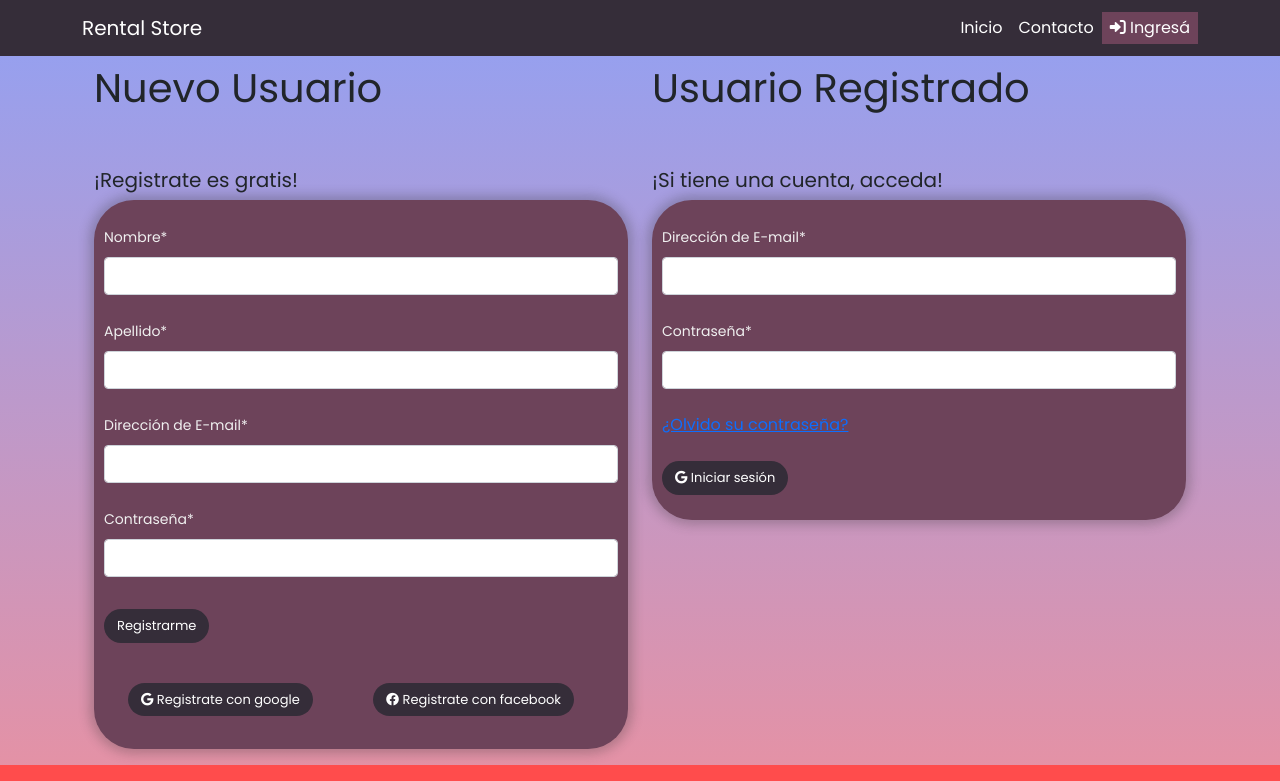
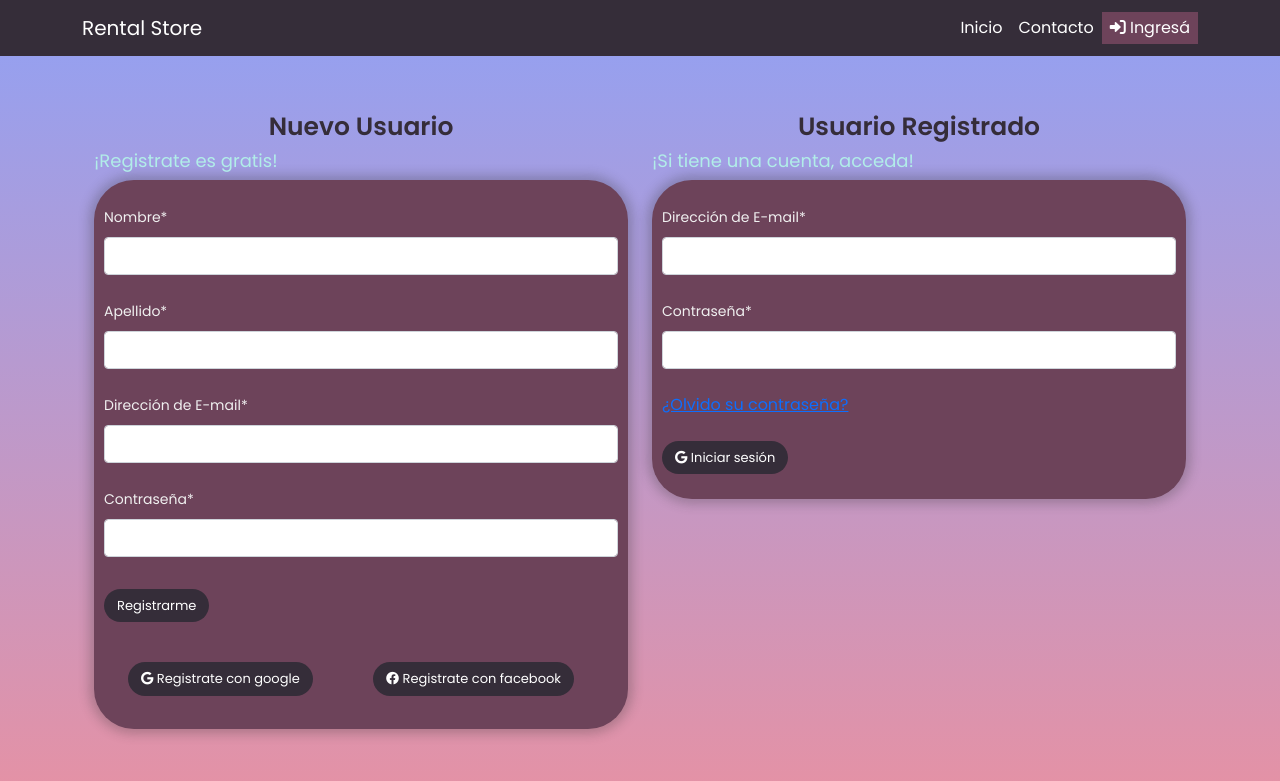
Before and after one commit to Melones5/rentalstorev1, a React (Create React App) app in the folder front/: page /login in a window 1280 px wide. Shown: the top 781 px of the page. Built offline with nearby package versions, Linux system fonts and the light colour scheme.

Commit message:
arreglo login

```diff
--- a/front/src/components/Formulario/Form.css
+++ b/front/src/components/Formulario/Form.css
@@ -1,3 +1,4 @@
+/*Form register styles*/
 .form-container-register {
   width: 100%;
   background: #6d435aff;
@@ -6,33 +7,7 @@
   box-shadow: 0 0 11px 5px rgba(49, 48, 49, 0.268);
 }
 
-.form-container-login {
-      width: 100%;
-      background: #6d435aff;
-      padding: 25px 10px;
-      border-radius: 40px;
-      box-shadow: 0 0 11px 5px rgba(49, 48, 49, 0.268);
-}
-
-.form-button {
-      color: #f0f0f0;
-      background-color: #FF4C4C;
-      font-family: 'Poppins', sans-serif;
-      font-size: 16px;
-      font-weight: 400;
-      border-radius: 30px;
-}
-
-.form-button:active {
-      background-color: #006AE8;
-}
-
-.form-button:hover {
-      background-color: #a571ff;
-      color: #f0f0f0;
-}
-
-.register-button{
+.register-button {
   font-size: 13px;
   color: white;
   background-color: #352d39ff;
@@ -45,7 +20,16 @@
   color: #f0f0f0;
 }
 
-.login-button{
+/*Form login styles*/
+.form-container-login {
+  width: 100%;
+  background: #6d435aff;
+  padding: 25px 10px;
+  border-radius: 40px;
+  box-shadow: 0 0 11px 5px rgba(49, 48, 49, 0.268);
+}
+
+.login-button {
   font-size: 13px;
   color: white;
   background-color: #352d39ff;
@@ -58,6 +42,22 @@
   color: #f0f0f0;
 }
 
+.form-h1 {
+  font-family: 'Poppins', sans-serif;
+  font-size: 25px;
+  text-align: center;
+  font-weight: 600;
+  color: #352d39ff;
+}
+
+.form-h5 {
+  font-family: 'Poppins', sans-serif;
+  font-size: 18px;
+  font-weight: 400;
+  color: #b1ede8ff;
+}
+
+
 /*--ultra-red: #ff6978ff;
 --baby-powder: #fffcf9ff;
 --celeste: #b1ede8ff;
--- a/front/src/components/Formulario/Formulario.jsx
+++ b/front/src/components/Formulario/Formulario.jsx
@@ -15,11 +15,11 @@ const Formulario = () => {
 
   return (
     <div>
-      <Container>
+      <Container className='py-5'>
         <Row>
           <Col xs={12} md={8} lg={6}>
             {/** Declaro nuevo usuario */}
-            <h1 className='py-5 form-h1'>Nuevo Usuario</h1>
+            <h1 className='pt-5 form-h1'>Nuevo Usuario</h1>
             <h5 className='form-h5'>¡Registrate es gratis!</h5>
             <form onSubmit={handleSubmit(onSubmit)} autoComplete="off" className=" form-container-register">
               <div className='mb-4'>
@@ -75,7 +75,7 @@ const Formulario = () => {
           </Col>
            {/** usuario registrado */}
           <Col xs={12} md={8} lg={6}>
-            <h1 className='py-5 form-h1'>Usuario Registrado</h1>
+            <h1 className='pt-5 form-h1'>Usuario Registrado</h1>
             <h5 className='form-h5'>¡Si tiene una cuenta, acceda!</h5>
             <form className='form-container-login'>
               <div className='mb-4'>
--- a/front/src/components/Header/Header.jsx
+++ b/front/src/components/Header/Header.jsx
@@ -1,5 +1,5 @@
 import React from 'react'
-import { Navbar, Nav, Container, Button } from 'react-bootstrap';
+import { Navbar, Nav, Container} from 'react-bootstrap';
 import { NavLink } from 'react-router-dom';
 import './index.css'
 
```
Lines whose indentation alone changed are shown as unchanged.
